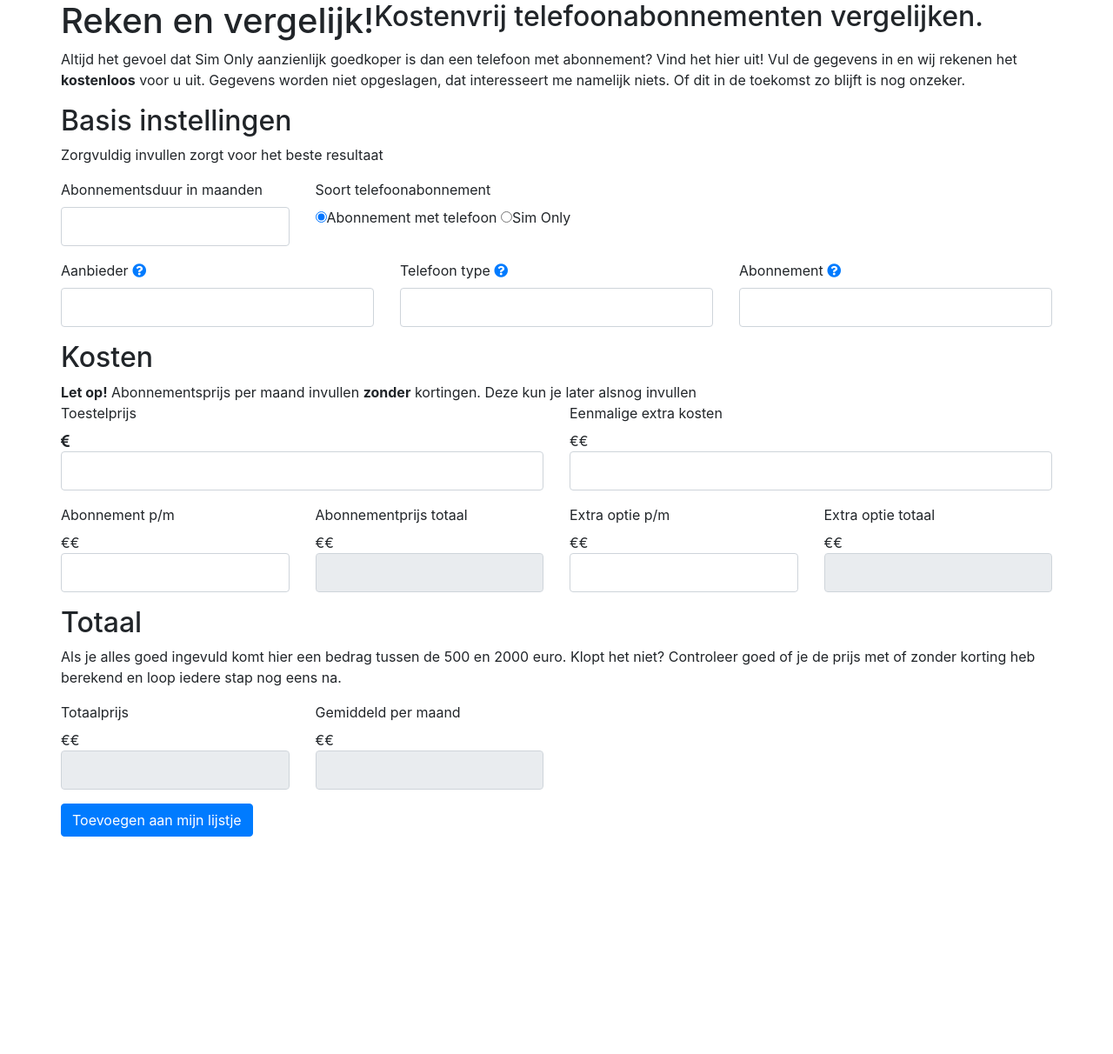
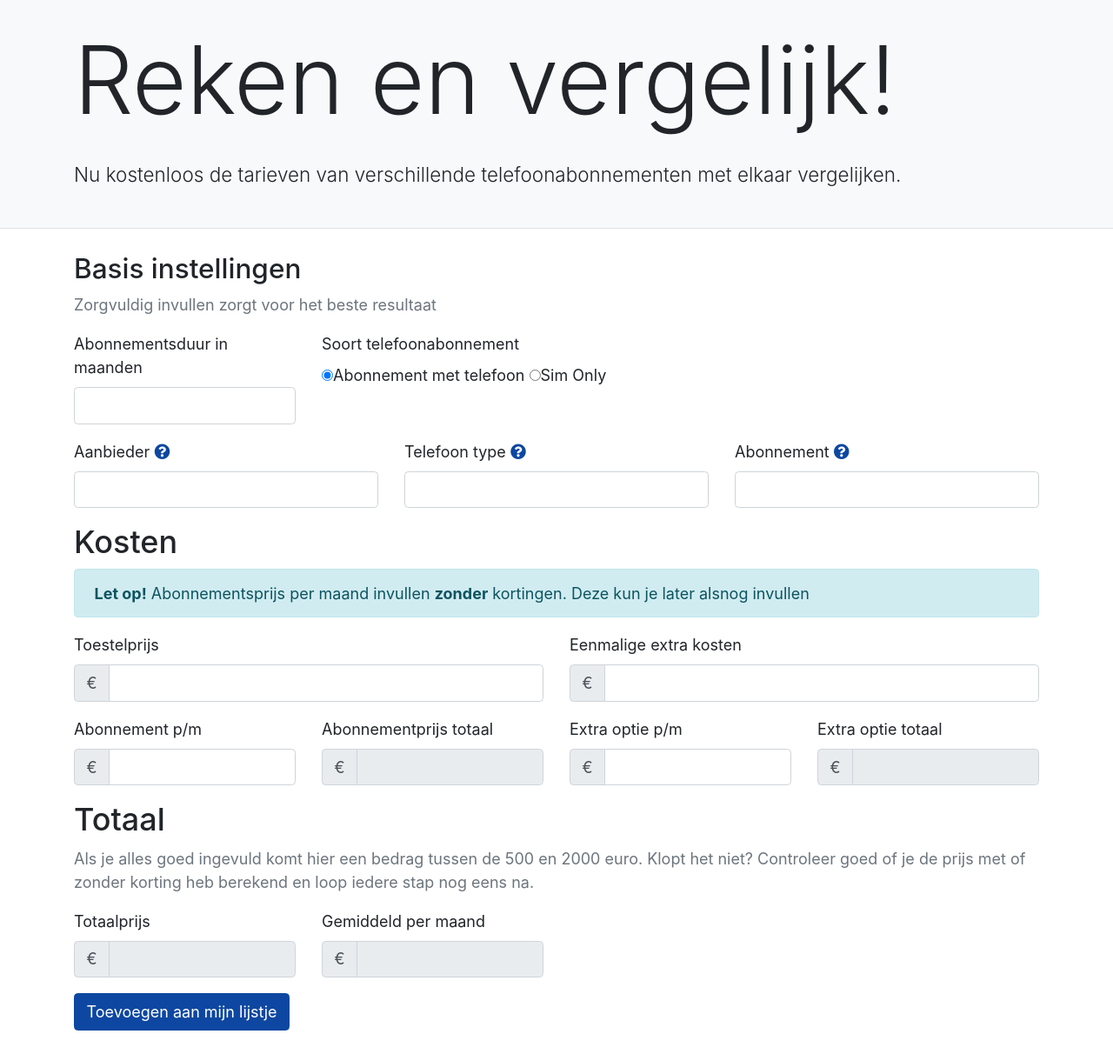
Before and after one commit to nsmeele/telefoon-rekenmachine, a PHP site: page / in a window 1280 px wide. Shown: the whole page at 87% size. Before the commit the page ends 962 px from the top, so only its background shows below. Run offline with PHP 8.4, Linux system fonts and the light colour scheme.

Commit message:
Update Bootstrap & Font Awesome HTML

```diff
--- a/assets/scss/lib/global.scss
+++ /dev/null
@@ -1,18 +0,0 @@
-.clr {
-  clear: both;
-}
-
-span.input-group-addon::after {
-  content:"€";
-}
-
-.form-control {
-  height: 45px;
-}
-
-.form-control:focus {
-  border-color: #dad2cb;
-  outline: 0;
-  -webkit-box-shadow: inset 0 0px 0px rgba(0,0,0,.075), 0 0 8px rgba(220,213,206,.6);
-  box-shadow: inset 0 0px 0px rgba(0,0,0,.075), 0 0 8px rgba(220,213,206,.6);
-}
--- a/assets/scss/lib/variables.scss
+++ b/assets/scss/lib/variables.scss
@@ -0,0 +1,6 @@
+html {
+  font-size: 18px;
+}
+
+$primary: #0d47a1;
+$secondary: #ff6f00;
--- a/assets/scss/main.scss
+++ b/assets/scss/main.scss
@@ -27,26 +27,26 @@ Bootstrap Files
 @import "vendor/bootstrap/forms";
 @import "vendor/bootstrap/buttons";
 @import "vendor/bootstrap/transitions";
-@import "vendor/bootstrap/dropdown";
+//@import "vendor/bootstrap/dropdown";
 //@import "vendor/bootstrap/button-group";
-//@import "vendor/bootstrap/input-group";
+@import "vendor/bootstrap/input-group";
 @import "vendor/bootstrap/custom-forms";
 //@import "vendor/bootstrap/nav";
 //@import "vendor/bootstrap/navbar";
 //@import "vendor/bootstrap/card";
-@import "vendor/bootstrap/breadcrumb";
-@import "vendor/bootstrap/pagination";
+//@import "vendor/bootstrap/breadcrumb";
+//@import "vendor/bootstrap/pagination";
 //@import "vendor/bootstrap/badge";
 //@import "vendor/bootstrap/jumbotron";
-//@import "vendor/bootstrap/alert";
+@import "vendor/bootstrap/alert";
 //@import "vendor/bootstrap/progress";
 //@import "vendor/bootstrap/media";
 //@import "vendor/bootstrap/list-group";
-@import "vendor/bootstrap/close";
+//@import "vendor/bootstrap/close";
 //@import "vendor/bootstrap/modal";
 //@import "vendor/bootstrap/tooltip";
 //@import "vendor/bootstrap/popover";
-@import "vendor/bootstrap/carousel";
+//@import "vendor/bootstrap/carousel";
 @import "vendor/bootstrap/utilities";
 @import "vendor/bootstrap/print";
 
--- a/index.php
+++ b/index.php
@@ -7,35 +7,35 @@
 </head>
 <body>
 
-<header class="page-header">
+<div id="page-wrapper">
+    <header class="page-header bg-light p-4 border-bottom">
         <div class="container">
-		<div class="row">
-			<h1>Reken en vergelijk!</h1>
-			<h2>Kostenvrij telefoonabonnementen vergelijken.</h2>
-			<p>Altijd het gevoel dat Sim Only aanzienlijk goedkoper is dan een telefoon met abonnement? Vind het hier uit! Vul de gegevens in en wij rekenen het <strong>kostenloos</strong> voor u uit. Gegevens worden niet opgeslagen, dat interesseert me namelijk niets. Of dit in de toekomst zo blijft is nog onzeker.</p>
-		</div>
+
+            <h1 class="display-1 mb-4">Reken en vergelijk!</h1>
+            <p class="lead">Nu kostenloos de tarieven van verschillende telefoonabonnementen met elkaar vergelijken.</p>
+
         </div>
     </header>
 
-<div id="content">
+    <article class="p-4">
         <div class="container">
-		<div class="row">
 
             <form method="post" action="" onsubmit="return false;">
-				<h2>Basis instellingen</h2>
-				<p>Zorgvuldig invullen zorgt voor het beste resultaat</p>
+                <h3>Basis instellingen</h3>
+                <p class="text-muted">Zorgvuldig invullen zorgt voor het beste resultaat</p>
 
 
                 <div class="form-group">
                     <div class="row">
                         <div class="col-md-3">
-							<label for="abonnementsduur">Abonnementsduur in maanden	</label>
+                            <label for="abonnementsduur">Abonnementsduur in maanden </label>
                             <input type="number" class="form-control" step="6" id="abonnementsduur" onblur="bereken()">
                         </div>
                         <div class="col-md-4">
                             <label>Soort telefoonabonnement</label>
                             <div class="clr"></div>
-							<label class="radio-inline"><input type="radio" name="soort_abonnement" checked="">Abonnement met telefoon</label>
+                            <label class="radio-inline"><input type="radio" name="soort_abonnement" checked="">Abonnement
+                                met telefoon</label>
                             <label class="radio-inline"><input type="radio" name="soort_abonnement">Sim Only</label>
                         </div>
                     </div>
@@ -45,22 +45,26 @@
                     <div class="row">
                         <div class="col-md-4">
                             <label for="aanbieder">Aanbieder</label>
-							<a href="#" onclick="return false;" title="Meer uitleg" data-toggle="popover" data-placement="right" data-content="Vul hier de aanbieder van het abonnement wat u wil vergelijken">
-							  <i class="fa fa-question-circle" aria-hidden="true"></i>
+                            <a href="#" onclick="return false;" title="Meer uitleg" data-toggle="popover"
+                               data-placement="right"
+                               data-content="Vul hier de aanbieder van het abonnement wat u wil vergelijken">
+                                <i class="fas fa-question-circle"></i>
                             </a>
                             <input type="text" class="form-control" id="aanbieder">
                         </div>
                         <div class="col-md-4">
                             <label for="telefoon">Telefoon type</label>
-							<a href="#" title="Meer uitleg" data-toggle="popover" data-placement="right" data-content="Een korte omschrijving van de telefoon die je wil aanschaffen">
-							  <i class="fa fa-question-circle" aria-hidden="true"></i>
+                            <a href="#" title="Meer uitleg" data-toggle="popover" data-placement="right"
+                               data-content="Een korte omschrijving van de telefoon die je wil aanschaffen">
+                                <i class="fas fa-question-circle"></i>
                             </a>
                             <input type="text" class="form-control" id="telefoon">
                         </div>
                         <div class="col-md-4">
                             <label for="abonnement_omschrijving">Abonnement</label>
-							<a href="#" title="Meer uitleg" data-toggle="popover" data-placement="right" data-content="Een korte omschrijving van het abonnement">
-							  <i class="fa fa-question-circle" aria-hidden="true"></i>
+                            <a href="#" title="Meer uitleg" data-toggle="popover" data-placement="right"
+                               data-content="Een korte omschrijving van het abonnement">
+                                <i class="fas fa-question-circle"></i>
                             </a>
                             <input type="text" class="form-control" id="abonnement_omschrijving">
                         </div>
@@ -69,7 +73,8 @@
 
                 <h2>Kosten</h2>
                 <div class="alert alert-info">
-					<strong>Let op!</strong> Abonnementsprijs per maand invullen <strong>zonder</strong> kortingen. Deze kun je later alsnog invullen
+                    <strong>Let op!</strong> Abonnementsprijs per maand invullen <strong>zonder</strong> kortingen. Deze
+                    kun je later alsnog invullen
                 </div>
 
                 <div class="form-group">
@@ -79,17 +84,21 @@
 
                             <div class="input-group ">
                                 <div class="input-group-prepend">
-                                    <span class="input-group-text"><i class="fas fa-euro-sign"></i></span>
+                                    <span class="input-group-text">&euro;</span>
                                 </div>
-                                <input type="number" id="toestelprijs" max="1500" step="5" class="form-control" onblur="bereken()"/>
+                                <input type="number" id="toestelprijs" max="1500" step="5" class="form-control"
+                                       onblur="bereken()"/>
                             </div>
 
                         </div>
                         <div class="col-md-6">
                             <label for="eenmalige_kosten">Eenmalige extra kosten</label>
-						    <div class="input-group">
-						        <span class="input-group-addon">&euro;</span>
-						        <input type="number" class="form-control" id="eenmalige_kosten" max="1500" step="5" class="form-control currency" onblur="bereken()"/>
+                            <div class="input-group ">
+                                <div class="input-group-prepend">
+                                    <span class="input-group-text">&euro;</span>
+                                </div>
+                                <input type="number" id="eenmalige_kosten" max="1500" step="5" class="form-control"
+                                       onblur="bereken()"/>
                             </div>
                         </div>
                     </div>
@@ -98,30 +107,41 @@
                     <div class="row">
                         <div class="col-md-3">
                             <label for="abonnement_p_m">Abonnement p/m</label>
-						    <div class="input-group">
-						        <span class="input-group-addon">&euro;</span>
-						        <input type="number" class="form-control" id="abonnement_p_m" max="100" step="5" class="form-control currency" onblur="bereken()"/>
+                            <div class="input-group ">
+                                <div class="input-group-prepend">
+                                    <span class="input-group-text">&euro;</span>
+                                </div>
+                                <input type="number" id="abonnement_p_m" max="100" step="5" class="form-control"
+                                       onblur="bereken()"/>
                             </div>
                         </div>
                         <div class="col-md-3">
                             <label for="abonnementprijs_totaal">Abonnementprijs totaal</label>
-						    <div class="input-group">
-						        <span class="input-group-addon">&euro;</span>
-						        <input type="number"  class="form-control" readonly id="abonnementprijs_totaal" value="">
+
+                            <div class="input-group ">
+                                <div class="input-group-prepend">
+                                    <span class="input-group-text">&euro;</span>
+                                </div>
+                                <input type="number" class="form-control" readonly id="abonnementprijs_totaal" value="">
                             </div>
                         </div>
                         <div class="col-md-3">
                             <label for="extra_p_m">Extra optie p/m</label>
-						    <div class="input-group">
-						        <span class="input-group-addon">&euro;</span>
-						        <input type="number" class="form-control" id="extra_p_m" max="100" step="5" class="form-control currency" onblur="bereken()"/>
+                            <div class="input-group ">
+                                <div class="input-group-prepend">
+                                    <span class="input-group-text">&euro;</span>
+                                </div>
+                                <input type="number" id="extra_p_m" max="100" step="5" class="form-control"
+                                       onblur="bereken()"/>
                             </div>
                         </div>
                         <div class="col-md-3">
                             <label for="extra_optie_totaal">Extra optie totaal</label>
-						    <div class="input-group">
-						        <span class="input-group-addon">&euro;</span>
-						        <input type="number"  class="form-control" readonly="" id="extra_optie_totaal" value="">
+                            <div class="input-group ">
+                                <div class="input-group-prepend">
+                                    <span class="input-group-text">&euro;</span>
+                                </div>
+                                <input type="number" class="form-control" readonly id="extra_optie_totaal" value="">
                             </div>
                         </div>
                     </div>
@@ -129,22 +149,31 @@
                 </div>
 
                 <h2>Totaal</h2>
-				<p>Als je alles goed ingevuld komt hier een bedrag tussen de 500 en 2000 euro. Klopt het niet? Controleer goed of je de prijs met of zonder korting heb berekend en loop iedere stap nog eens na.</p>
+                <p class="text-muted">Als je alles goed ingevuld komt hier een bedrag tussen de 500 en 2000 euro. Klopt het niet?
+                    Controleer goed of je de prijs met of zonder korting heb berekend en loop iedere stap nog eens
+                    na.</p>
 
                 <div class="form-group">
                     <div class="row">
                         <div class="col-md-3">
                             <label for="totaalprijs">Totaalprijs</label>
-						    <div class="input-group">
-						        <span class="input-group-addon">&euro;</span>
-						        <input type="number"  class="form-control" readonly="" id="totaalprijs" value="">
+
+                            <div class="input-group ">
+                                <div class="input-group-prepend">
+                                    <span class="input-group-text">&euro;</span>
                                 </div>
+                                <input type="number" class="form-control" readonly="" id="totaalprijs" value="">
+                            </div>
+
                         </div>
                         <div class="col-md-3">
                             <label for="gem_p_m">Gemiddeld per maand</label>
-						    <div class="input-group">
-						        <span class="input-group-addon">&euro;</span>
-						        <input type="number"  class="form-control" readonly="" id="gem_p_m" value="">
+
+                            <div class="input-group ">
+                                <div class="input-group-prepend">
+                                    <span class="input-group-text">&euro;</span>
+                                </div>
+                                <input type="number" class="form-control" readonly="" id="gem_p_m" value="">
                             </div>
                         </div>
                     </div>
@@ -155,8 +184,11 @@
             </form>
 
         </div>
+    </article>
+
 </div>
-</div>
+
+
 
 </body>
 
```
Also changed, not shown: assets/css/main.css. Lines whose indentation alone changed are shown as unchanged.
